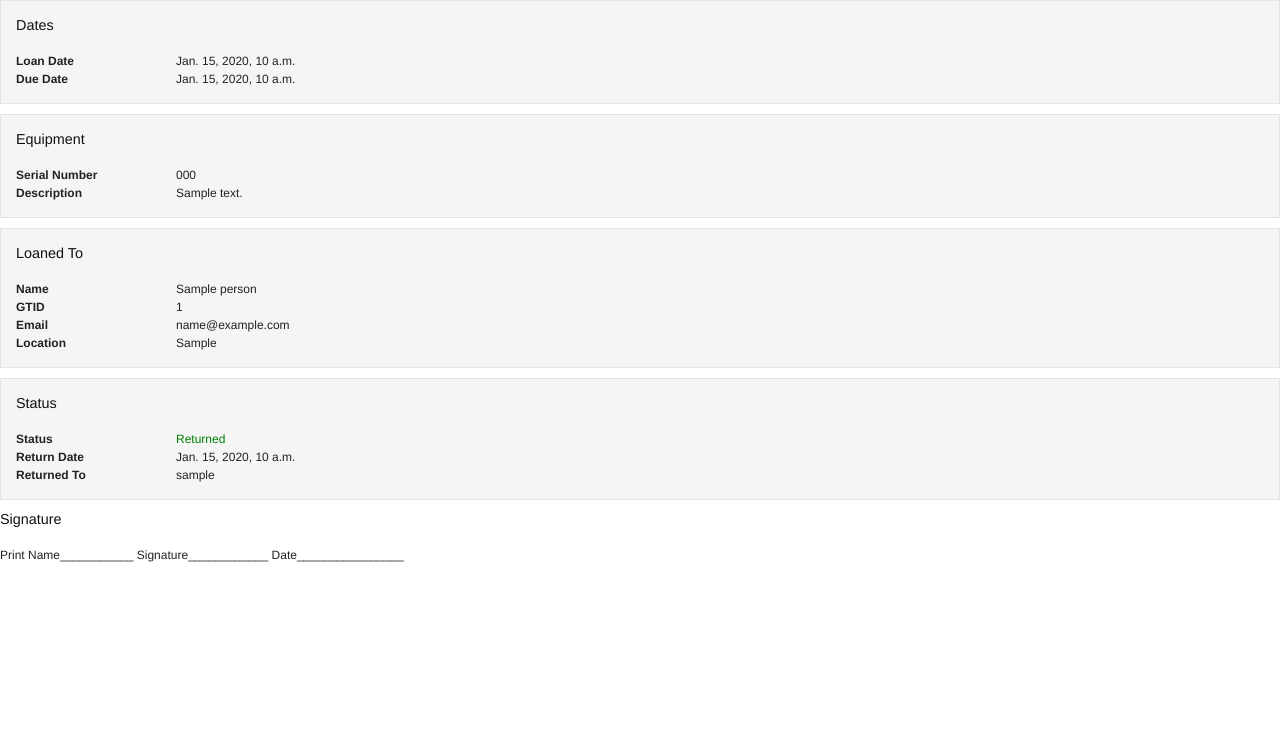
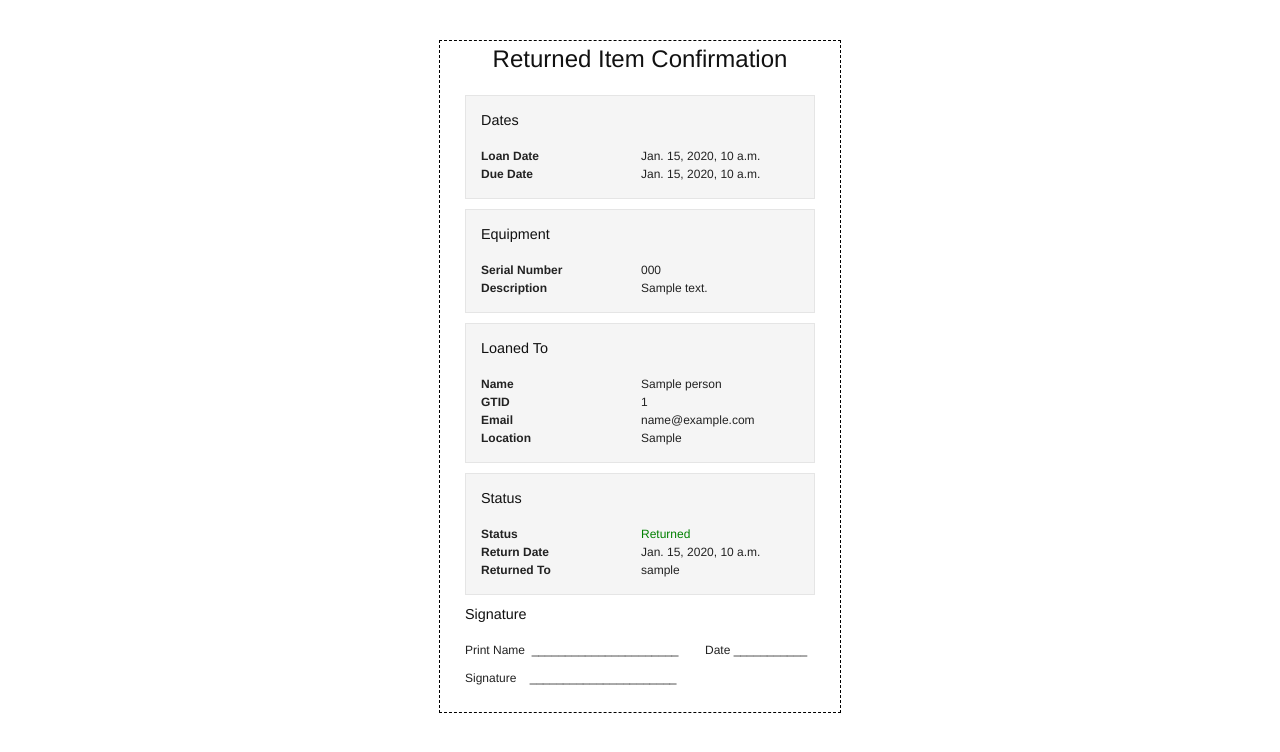
Before and after one commit to sionide21/Equipment-Loan-Tracking, a Django app: page /loans/1/print in a window 1280 px wide. Shown: the top 752 px of the page. Run offline with Django 3.2, Linux system fonts and the light colour scheme; a user stored in the database is signed in; tables that the repository leaves empty hold one stand-in row (values such as "Sample post"); parts of the project's set-up code (start-up, migrations or seed data) failed here and were passed over.

Commit message:
Receipt screen has now been completed redesigned. Slight changes to the css class imports to ensure that the proper css rules are used when actually printing. Receipt screens for returned and new loans have now been merged into a single page. Print links now open receipt in a separate tab.

```diff
--- a/webapp/core/static/css/base.css
+++ b/webapp/core/static/css/base.css
@@ -163,3 +163,10 @@ table tr:hover td {
 .title-options a {
   text-decoration: none;
 }
+
+.receipt-container {
+  margin: 40px auto;
+  border: 1px dashed black;
+  width: 350px;
+  padding: 0 25px 25px 25px;
+}
--- a/webapp/core/templates/base.html
+++ b/webapp/core/templates/base.html
@@ -2,9 +2,8 @@
   <head>
     <!-- Framework CSS -->
     <link rel="stylesheet" href="/static/css/blueprint/screen.css" type="text/css" media="screen, projection">
-    <link rel="stylesheet" href="/static/css/blueprint/print.css" type="text/css" media="print">
     <!--[if lt IE 8]><link rel="stylesheet" href="/static/css/blueprint/ie.css" type="text/css" media="screen, projection"><![endif]-->
-    <link rel="stylesheet" href="/static/css/base.css" type="text/css" media="screen, projection">
+    <link rel="stylesheet" href="/static/css/base.css" type="text/css" media="screen, projection, print">
     <script type="text/javascript" src="/static/js/jquery-1.6.4.min.js"></script>
     <title>{%block title %}TSO{% endblock %} - Loan Tracker</title>
   </head>
--- a/webapp/core/templates/core/loan/print.html
+++ b/webapp/core/templates/core/loan/print.html
@@ -1,10 +1,9 @@
 <html>
   <head>
     <!-- Framework CSS -->
-    <link rel="stylesheet" href="/static/css/blueprint/screen.css" type="text/css" media="screen, projection">
-    <link rel="stylesheet" href="/static/css/blueprint/print.css" type="text/css" media="print">
+    <link rel="stylesheet" href="/static/css/blueprint/screen.css" type="text/css" media="screen, projection, print">
     <!--[if lt IE 8]><link rel="stylesheet" href="/static/css/blueprint/ie.css" type="text/css" media="screen, projection"><![endif]-->
-    <link rel="stylesheet" href="/static/css/base.css" type="text/css" media="screen, projection">
+    <link rel="stylesheet" href="/static/css/base.css" type="text/css" media="screen, projection, print">
     <script type="text/javascript" src="/static/js/jquery-1.6.4.min.js"></script>
     <title>{%block title %}TSO{% endblock %} - Loan Tracker</title>
   </head>
@@ -12,6 +11,12 @@
   <body>
 
     {% block subcontent %}
+    <div class="receipt-container">
+      {% if loan.date_returned %}
+      <h2 style="text-align:center;">Returned Item Confirmation</h2>
+      {% else %}
+      <h2 style="text-align:center;">New Loan Receipt</h2>
+      {% endif %}
       <div class="loan">
         <div class="subsection">
           <h4>Dates</h4>
@@ -72,17 +77,22 @@
           {% else %}
             <div>
               <div class="label span-4">Status</div>
-              <div class="span-2" style="color:red;">Not returned</div>
+              <div class="last" style="color:red;">Not returned</div>
             </div>
           {% endif %}
         </div>
         <div class="signature">
           <h4>Signature</h4>
-          Print Name___________
-          Signature____________
-          Date________________
+          <div class="span-6">
+          Print Name &nbsp;______________________
+          </div>
+          <div class="last" style="margin-bottom:10px;">
+          Date ___________
+          </div>
+          Signature &nbsp;&nbsp;&nbsp;______________________
         </div>
       </div>
+    </div>
     {% endblock %}
   </body>
 </html>
--- a/webapp/core/templates/core/loan/view.html
+++ b/webapp/core/templates/core/loan/view.html
@@ -4,7 +4,7 @@
 {% block title-options %}
   {% if not loan.returned_to %}
     <a href="{% url edit_loan loan %}">Edit</a> |
-    <a href="{% url print_loan loan %}">Print</a>
+    <a href="{% url print_loan loan %}" target="_blank">Print</a>
   {% else %}
     <a href="{% url receipt loan %}">Receipt</a>
   {% endif %}
--- a/webapp/core/views.py
+++ b/webapp/core/views.py
@@ -172,7 +172,7 @@ def print_loan(request, loan_id):
 def receipt(request, loan_id):
     '''View the details of a loan in printable format'''
     loan = get_object_or_404(Loan, id=loan_id)
-    return render_to_response(request, 'core/loan/receipt.html', {'loan': loan})
+    return render_to_response(request, 'core/loan/print.html', {'loan': loan})
 
 
 @login_required
```
Also changed, not shown: webapp/core/templates/core/loan/receipt.html (deleted, +0 -34 lines).
